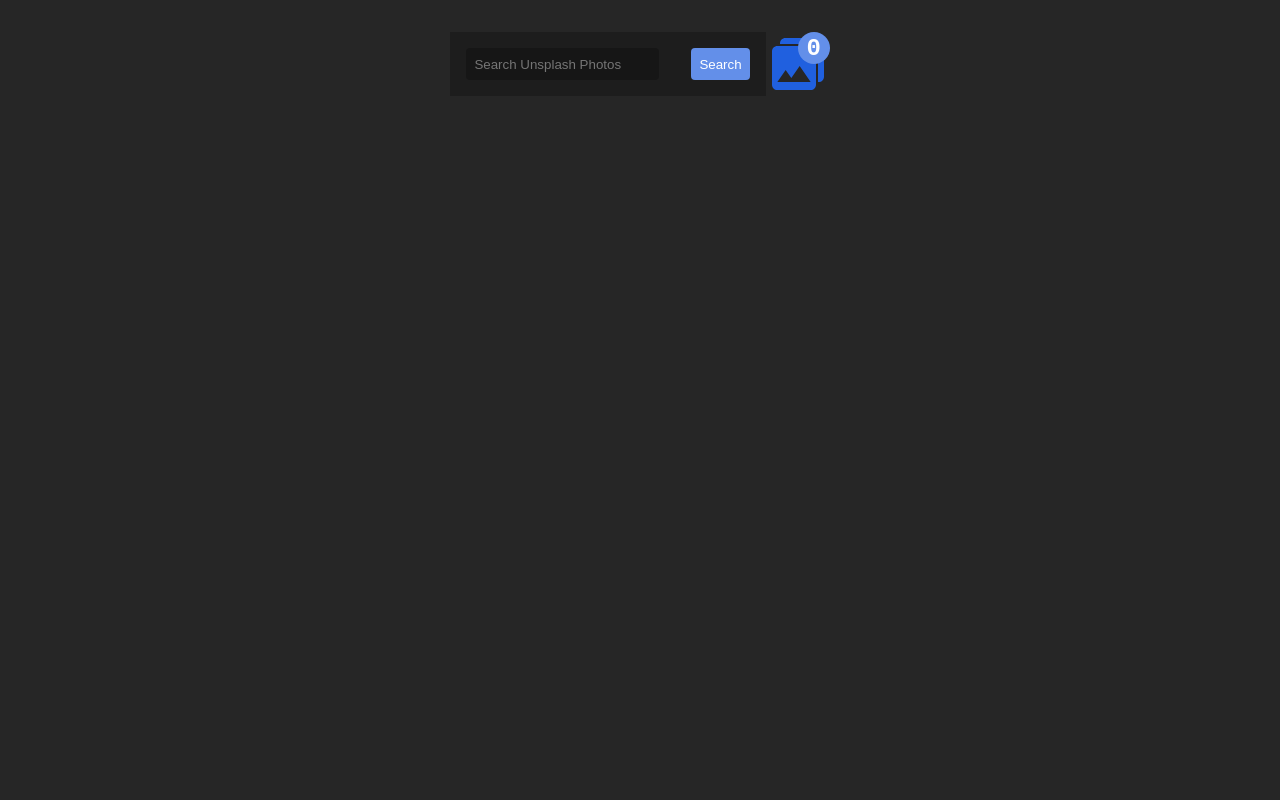
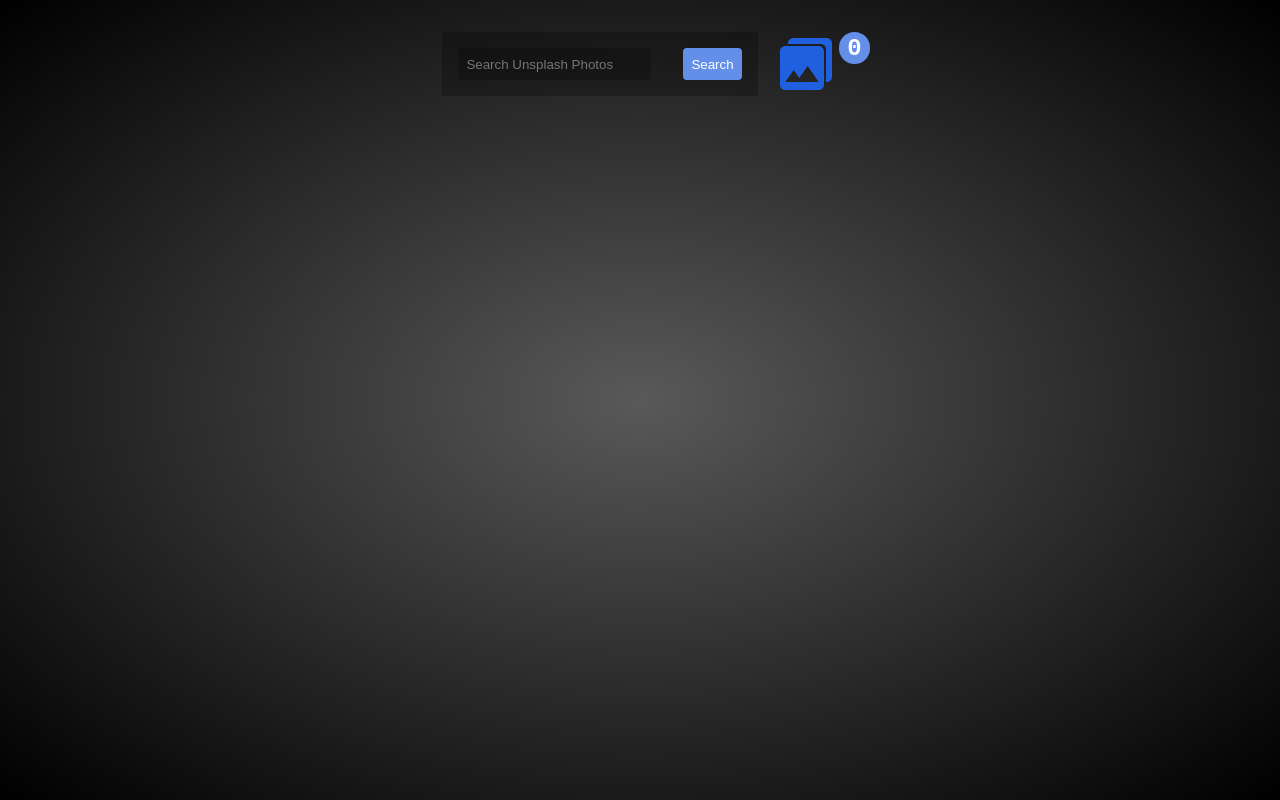
Before and after one commit to ianstreator/photo-sort, a Next.js app: page / in a window 1280 px wide. Built offline with nearby package versions, Linux system fonts and the light colour scheme.

Commit message:
more styles

```diff
--- a/styles/global.scss
+++ b/styles/global.scss
@@ -3,6 +3,8 @@
   margin: 0;
   box-sizing: border-box;
   transition: 400ms;
+  user-select: none;
+
 }
 
 html,
@@ -10,7 +12,7 @@ body {
   min-width: 100vw;
   min-height: 100vh;
   overflow-x: hidden;
-  background-color: hsl(0, 0%, 15%);
+  background-image: radial-gradient(rgb(89, 89, 89), rgb(0, 0, 0));
   color: hsl(0, 0%, 100%);
   display: flex;
   flex-direction: column;
@@ -29,6 +31,9 @@ main {
 .form-container {
   display: flex;
   margin-top: 2rem;
+  width: fit-content;
+  height: fit-content;
+  justify-content: center;
   form {
     background-color: hsl(0, 0%, 0%, 0.25);
     display: flex;
@@ -57,16 +62,12 @@ main {
     }
   }
   .saved-container {
-    width: 100%;
     height: 100%;
     position: relative;
     display: flex;
-    .saved-icon {
-      width: 100%;
-      height: 100%;
-    }
+    margin-left: 1rem;
     .saved-amount {
-      width: 2rem;
+      width: fit-content;
       height: 2rem;
       padding: 0.5rem;
       border-radius: 1rem;
@@ -75,7 +76,7 @@ main {
       font-size: 1.5rem;
       position: absolute;
       top: 0;
-      right: 0;
+      right: -2rem;
       display: flex;
       justify-content: center;
       align-items: center;
@@ -88,12 +89,50 @@ main {
   flex-wrap: wrap;
   align-items: center;
   justify-content: center;
+  margin-top: 2rem;
+  margin-bottom: 2rem;
   .card {
+    width: 175px;
+    height: 175px;
     position: relative;
     margin: 1rem;
     cursor: pointer;
+    overflow: hidden;
+    border-radius: 1rem;
+    box-shadow: 0px 4px 10px 0px hsla(0, 0%, 0%, 0.75);
+    .hover-text {
+      display: flex;
+      flex-direction: column;
+      align-items: center;
+      justify-content: center;
+      height: 100%;
+      width: 100%;
+      background-color: transparent;
+      position: absolute;
+      z-index: 10;
+    }
+    p {
+      margin: auto;
+      font-size: 2rem;
+      opacity: 0;
+      pointer-events: none;
+    }
+    .save {
+      color: hsl(124, 100%, 80%);
+    }
+    .remove {
+      color: hsl(5, 100%, 80%);
+    }
     &:hover {
-      transform: rotate(2.5deg) translateX(0.5rem);
+      transform: rotate(1.5deg) translateX(0.5rem);
+      transform: scale(1.25);
+      z-index: 10;
+      .hover-text {
+        background-color: rgba(0, 0, 0, 0.5);
+      }
+      p {
+        opacity: 1;
+      }
     }
     .saved-container {
       background-color: hsl(124, 100%, 80%);
@@ -118,38 +157,7 @@ main {
       top: 0;
       right: 0;
     }
-    .hover-container {
-      position: absolute;
-      width: 100%;
-      height: 100%;
-      display: flex;
-      opacity: 0;
-      z-index: 100;
-      .save {
-        margin: auto;
-        color: hsl(124, 100%, 80%);
-        font-size: 2rem;
-      }
-      .remove {
-        margin: auto;
-        color: hsl(5, 100%, 80%);
-        font-size: 2rem;
-      }
-      &:hover {
-        opacity: 1;
-      }
-    }
-    .image-container {
-      overflow: hidden;
-      border-radius: 1rem;
-      box-shadow: 0px 4px 10px 0px hsla(0, 0%, 0%, 0.75);
-      height: 175px;
 
-      &.hover {
-        filter: brightness(0.5);
-        // opacity: 0.5;
-        // transform: rotate(2.5deg) translateX(0.5rem);
-      }
-    }
+
   }
 }
```
